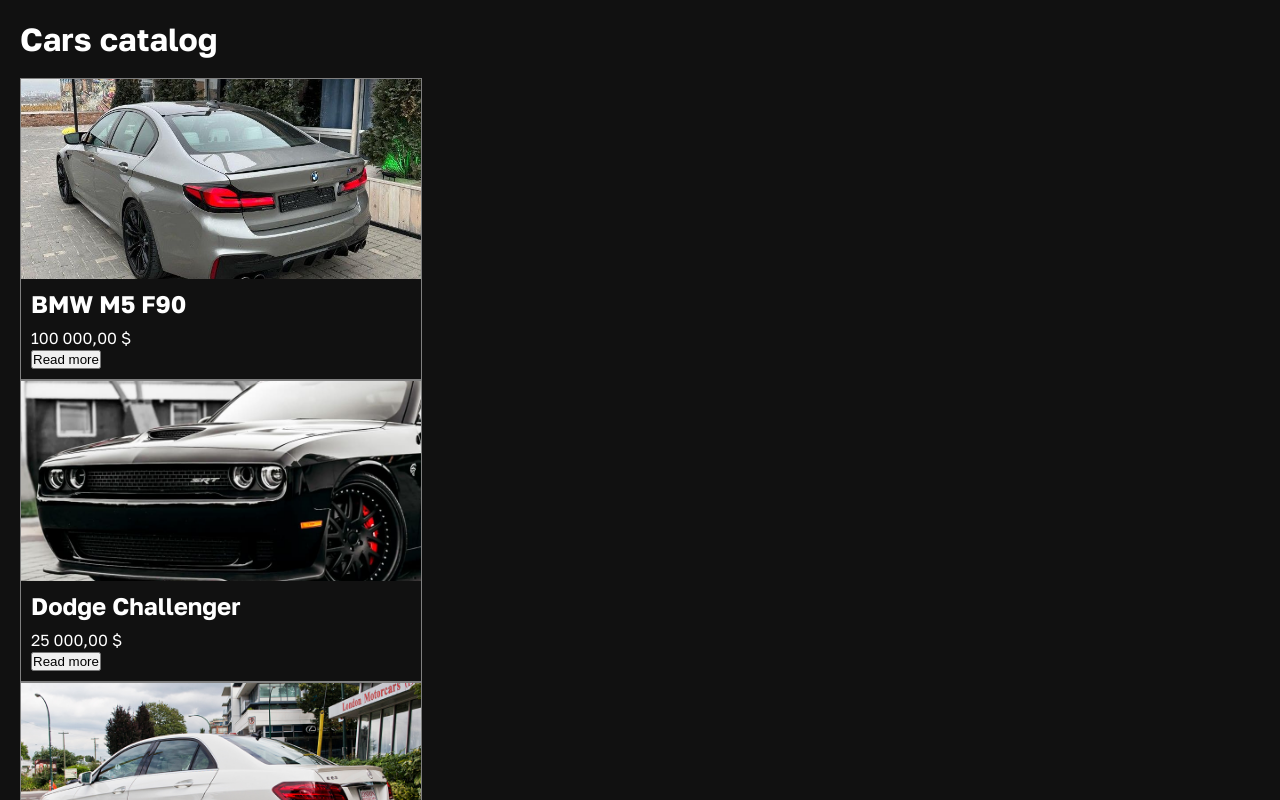
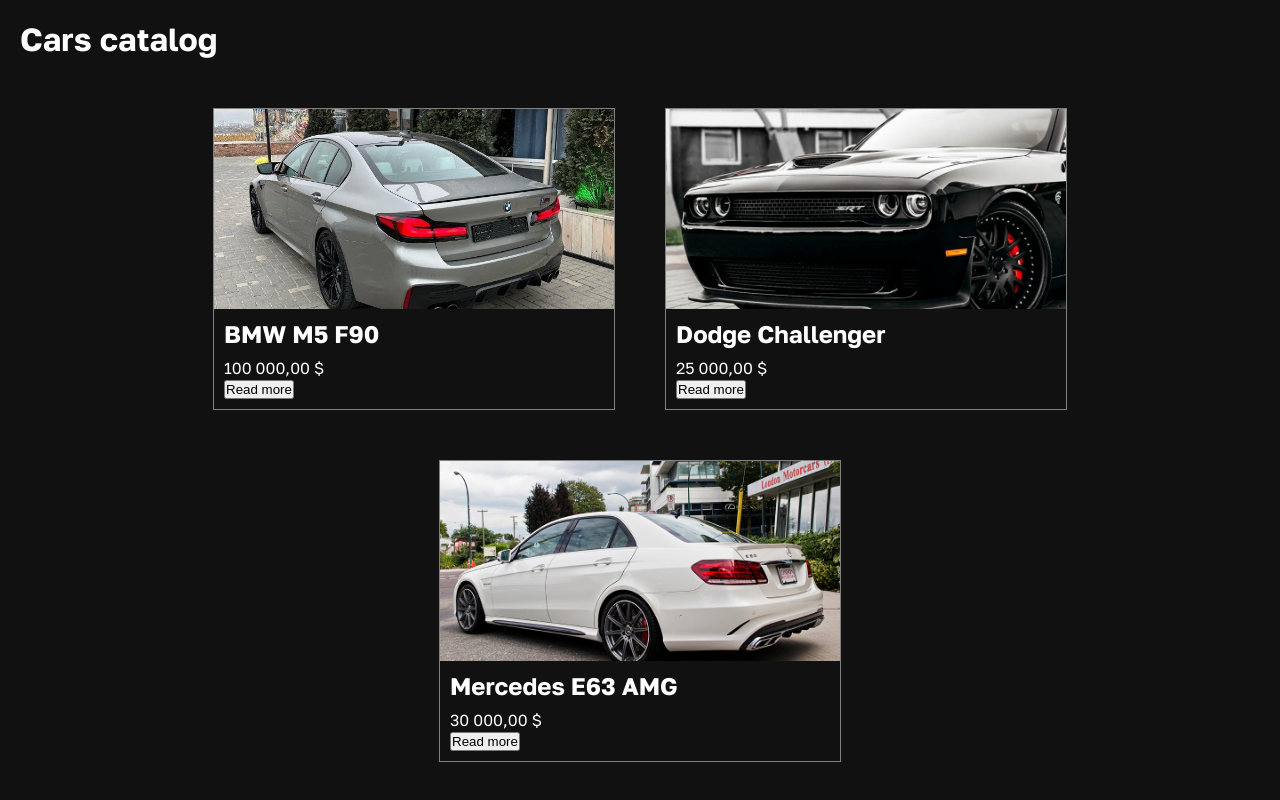
Before and after one commit to Astemir-Gurizhev/car-catalog, a React (Vite) app: page / in a window 1280 px wide. Shown: the top 800 px of the page. Built offline with nearby package versions, Linux system fonts and the light colour scheme.

Commit message:
adding a car check. horizontal withdrawal of cars.

```diff
--- a/src/components/screens/home/Home.module.css
+++ b/src/components/screens/home/Home.module.css
@@ -1,6 +1,15 @@
+.items {
+    margin-top: 50px;
+    margin-bottom: 50px;
+    display: flex;
+    gap: 50px;
+    justify-content: center;
+    align-items: center;
+    flex-wrap: wrap;
+}
 .item {
   border: 1px solid gray;
-  max-width: 400px;
+  width: 400px;
 }
 
 .image {
--- a/src/components/screens/home/Home.tsx
+++ b/src/components/screens/home/Home.tsx
@@ -5,8 +5,8 @@
   return (
     <>
       <h1>Cars catalog</h1>
-        <div>
-            {cars.map(car => (
+        <div className={styles.items}>
+            {cars.length ? cars.map(car => (
                 <div key={car.id} className={styles.item}>
                     <div
                         className={styles.image}
@@ -25,7 +25,9 @@
                         <button>Read more</button>
                     </div>
                 </div>
-            ))}
+            ))
+            : <p>There are no cars</p>
+        }
 
         </div>
     </>
```
